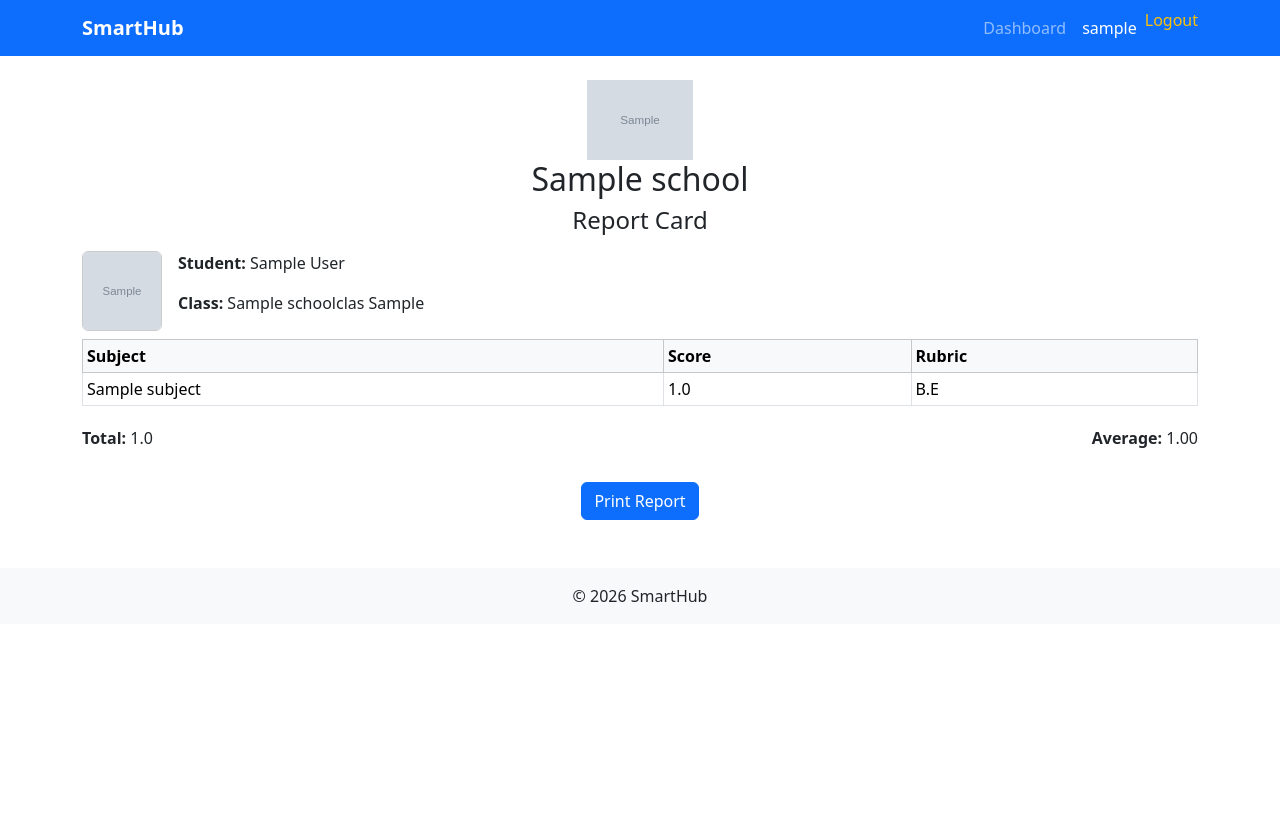
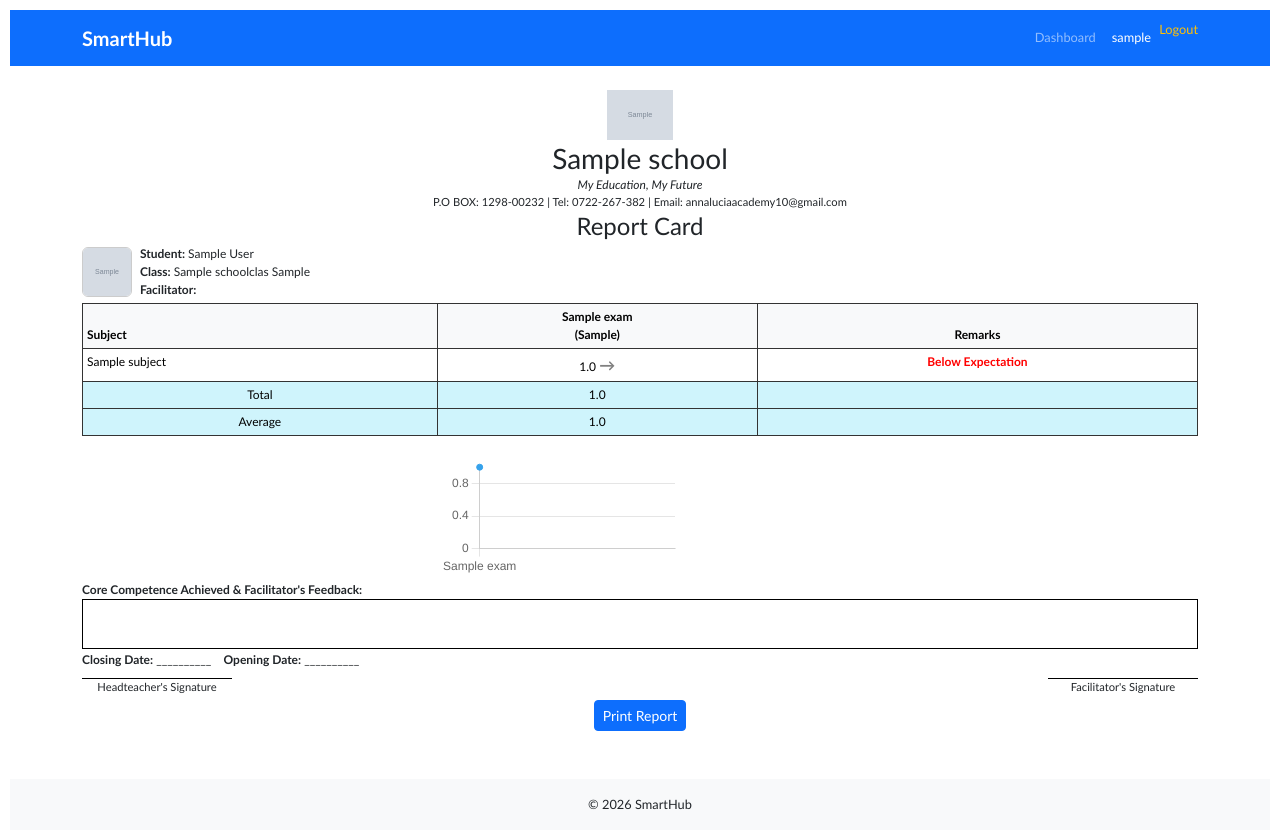
Before and after one commit to Smart-art30/SMARTHUB, a Django app: page /academics/reports/1/ in a window 1280 px wide. Before the commit the page ends 602 px from the top, so only its background shows below. Run offline with Django 5.2, Linux system fonts and the light colour scheme; a user stored in the database is signed in; tables that the repository leaves empty hold one stand-in row (values such as "Sample post"); grey boxes marked "Sample" are stand-in pictures.

Commit message:
Fix student report: facilitator name, trend arrows, remarks, and exam calculations

```diff
--- a/academics/templates/academics/student_report.html
+++ b/academics/templates/academics/student_report.html
@@ -2,109 +2,170 @@
 {% block content %}
 
 <style>
-    /* A4 print-friendly styles */
+body { font-family: "Calibri", "Verdana", Arial, sans-serif; margin: 0; padding: 10px; font-size: 0.8rem; }
+.student-photo { width: 50px; height: 50px; object-fit: cover; border: 1px solid #ccc; }
+
+.table-sm td, .table-sm th { padding: 0.25rem; font-size: 0.75rem; }
+.table-bordered th, .table-bordered td { border: 1px solid #333 !important; }
+
+.trend-up { color: green; font-weight: bold; font-size: 1rem; }
+.trend-down { color: red; font-weight: bold; font-size: 1rem; }
+.trend-same { color: gray; font-weight: bold; font-size: 1rem; }
+
+.remark-exceeding { color: green; font-weight: bold; text-align: left; }
+.remark-meeting { color: blue; font-weight: bold; text-align: left; }
+.remark-approaching { color: orange; font-weight: bold; text-align: left; }
+.remark-below { color: red; font-weight: bold; text-align: left; }
+
+.header, .footer { text-align: center; font-size: 0.75rem; }
+.school-logo { height: 50px; object-fit: contain; margin-bottom: 2px; }
+
+.sign-space { border-top: 1px solid #000; width: 150px; text-align: center; margin-top: 5px; font-size: 0.7rem; }
+.feedback-box { border: 1px solid #000; padding: 2px; height: 50px; font-size: 0.7rem; margin-bottom: 2px; }
+
+.chart-container { width: 100%; max-width: 400px; height: 120px; margin: 5px auto; }
+
 @media print {
-        body {
-            font-size: 10pt;
-        }
-        .container {
-            width: 100%;
-            padding: 0;
-            margin: 0;
-        }
-        table {
-            font-size: 9pt;
-        }
-        .table th, .table td {
-            padding: 0.25rem;
-        }
-        h2, h4 {
-            margin: 0.2rem 0;
-        }
-        .d-flex {
-            flex-wrap: wrap;
-        }
-        .no-print {
-            display: none;
-        }
-        img {
-            max-height: 80px;
-        }
-    }
-
-    /* Screen styles remain readable */
-    .student-photo {
-        width: 80px;
-        height: 80px;
-        object-fit: cover;
-        border: 1px solid #ccc;
+    @page { size: A4; margin: 10mm; }
+    body { font-size: 9pt; }
+    .no-print { display: none; }
+    .table-sm td, .table-sm th { padding: 0.2rem; font-size: 0.7rem; }
+    .chart-container { height: 100px; }
 }
 </style>
 
-<div class="text-center mb-3">
+<!-- Header -->
+<div class="header mb-1">
     {% if student.school.logo %}
-        <img src="{{ student.school.logo.url }}" alt="{{ student.school.name }}" style="height:80px; object-fit:contain;">
+        <img src="{{ student.school.logo.url }}" alt="{{ student.school.name }}" class="school-logo">
     {% endif %}
-    <h2>{{ student.school.name }}</h2>
-    <h4>Report Card</h4>
+    <h3 style="margin:0;">{{ student.school.name }}</h3>
+    <p style="margin:0;"><em>{{ student.school.motto|default:"My Education, My Future" }}</em></p>
+    <p style="margin:0; font-size:0.7rem;">P.O BOX: 1298-00232 | Tel: 0722-267-382 | Email: annaluciaacademy10@gmail.com</p>
+    <h4 style="margin:2px 0;">Report Card</h4>
 </div>
 
-<div class="d-flex align-items-center mb-2">
+<!-- Student Info -->
+<div class="d-flex align-items-center mb-1" style="font-size:0.75rem;">
     {% if student.photo %}
-        <img src="{{ student.photo.url }}" alt="{{ student.user.get_full_name }}" class="rounded me-3 student-photo">
+        <img src="{{ student.photo.url }}" alt="{{ student.user.get_full_name }}" class="rounded me-2 student-photo">
     {% else %}
-        <div class="rounded bg-secondary text-white d-flex justify-content-center align-items-center me-3 student-photo">
+        <div class="rounded bg-secondary text-white d-flex justify-content-center align-items-center me-2 student-photo" style="font-size:0.6rem;">
             No Photo
         </div>
     {% endif %}
     <div>
-        <p><strong>Student:</strong> {{ student.user.get_full_name }}</p>
-        <p><strong>Class:</strong> {{ student.student_class.name }}{% if student.student_class.stream %} {{ student.student_class.stream }}{% endif %}</p>
+        <p style="margin:0;"><strong>Student:</strong> {{ student.user.get_full_name }}</p>
+        <p style="margin:0;"><strong>Class:</strong> {{ student.student_class.name }} {{ student.student_class.stream|default:"" }}</p>
+        <p style="margin:0;"><strong>Facilitator:</strong> {{ facilitator }}</p>
     </div>
 </div>
 
-{% for exam_report in report_data %}
-<div class="mb-3">
-    <div class="table-responsive">
-        <table class="table table-bordered table-sm">
+<!-- Marks Table -->
+<div class="table-responsive mb-1">
+    <table class="table table-bordered table-sm text-center">
         <thead class="table-light">
             <tr>
-                    <th>Subject</th>
-                    <th>Score</th>
-                    <th>Rubric</th>
+                <th class="text-start">Subject</th>
+                {% for exam in exams %}
+                    <th>{{ exam.name }}<br>({{ exam.term }})</th>
+                {% endfor %}
+                <th>Remarks</th>
             </tr>
         </thead>
         <tbody>
-                {% for m in exam_report.marks %}
+            {% for row in report_rows_with_trends %}
             <tr>
-                    <td>{{ m.subject.name }}</td>
-                    <td>{{ m.score|default:0 }}</td>
+                <td class="text-start">{{ row.subject }}</td>
+                {% for mark in row.marks %}
                     <td>
-                        {% if m.score >= 80 %}
-                            E.E
-                        {% elif m.score >= 60 %}
-                            M.E
-                        {% elif m.score >= 40 %}
-                            A.E
+                        {{ mark.mark }}
+                        {% if mark.trend == 'up' %}
+                            <span class="trend-up">↑</span>
+                        {% elif mark.trend == 'down' %}
+                            <span class="trend-down">↓</span>
                         {% else %}
-                            B.E
+                            <span class="trend-same">→</span>
+                        {% endif %}
+                    </td>
+                {% endfor %}
+                <td>
+                    {% if row.remarks == 'Exceeding Expectation' %}
+                        <span class="remark-exceeding">{{ row.remarks }}</span>
+                    {% elif row.remarks == 'Meeting Expectation' %}
+                        <span class="remark-meeting">{{ row.remarks }}</span>
+                    {% elif row.remarks == 'Approaching Expectation' %}
+                        <span class="remark-approaching">{{ row.remarks }}</span>
+                    {% else %}
+                        <span class="remark-below">{{ row.remarks }}</span>
                     {% endif %}
                 </td>
             </tr>
             {% endfor %}
         </tbody>
+        <tfoot class="table-info">
+            <tr>
+                <td>Total</td>
+                {% for total in exam_totals %}<td>{{ total }}</td>{% endfor %}
+                <td></td>
+            </tr>
+            <tr>
+                <td>Average</td>
+                {% for avg in exam_averages %}<td>{{ avg }}</td>{% endfor %}
+                <td></td>
+            </tr>
+        </tfoot>
     </table>
 </div>
 
-    <div class="d-flex justify-content-between mt-1">
-        <p><strong>Total:</strong> {{ exam_report.total }}</p>
-        <p><strong>Average:</strong> {{ exam_report.average|floatformat:2 }}</p>
-    </div>
-</div>
-{% endfor %}
-
-<div class="text-center no-print">
-    <button onclick="window.print();" class="btn btn-primary">Print Report</button>
+<!-- Trend Graph -->
+<div class="chart-container mb-1">
+    <canvas id="totalTrendChart"></canvas>
 </div>
 
+<!-- Feedback Box -->
+<div style="font-size:0.75rem;">
+    <p style="margin:0;"><strong>Core Competence Achieved & Facilitator's Feedback:</strong></p>
+    <div class="feedback-box"></div>
+    <p style="margin:0;"><strong>Closing Date:</strong> __________ &nbsp;&nbsp; <strong>Opening Date:</strong> __________</p>
+</div>
+
+<!-- Signatures -->
+<div class="d-flex justify-content-between mt-1" style="font-size:0.75rem;">
+    <div class="text-center"><div class="sign-space">Headteacher's Signature</div></div>
+    <div class="text-center"><div class="sign-space">Facilitator's Signature</div></div>
+</div>
+
+<!-- Print Button -->
+<div class="text-center no-print mt-1">
+    <button onclick="window.print();" class="btn btn-primary btn-sm">Print Report</button>
+</div>
+
+<!-- Chart.js for total marks trend -->
+<script src="https://cdn.jsdelivr.net/npm/chart.js"></script>
+<script>
+const ctx = document.getElementById('totalTrendChart').getContext('2d');
+new Chart(ctx, {
+    type: 'line',
+    data: {
+        labels: [{% for exam in exams %}'{{ exam.name }}'{% if not forloop.last %}, {% endif %}{% endfor %}],
+        datasets: [{
+            label: 'Total Marks',
+            data: [{% for total in exam_totals %}{{ total }}{% if not forloop.last %}, {% endif %}{% endfor %}],
+            borderColor: 'rgba(54,162,235,1)',
+            backgroundColor: 'rgba(54,162,235,0.2)',
+            fill: true,
+            tension: 0.3,
+            pointRadius: 3,
+            pointBackgroundColor: 'rgba(54,162,235,1)',
+        }]
+    },
+    options: {
+        responsive: true,
+        plugins: { legend: { display: false } },
+        scales: { y: { beginAtZero: true } }
+    }
+});
+</script>
+
 {% endblock %}
--- a/academics/views.py
+++ b/academics/views.py
@@ -14,6 +14,8 @@ from schools.models import SchoolClass
 from teachers.models import TeacherClass
 from django.urls import reverse
 from django.http import Http404
+from django.db import transaction
+
 
 
 
@@ -239,91 +241,104 @@ def class_overview(request, class_id):
         'subjects': subjects
     })
 
-
-
+@login_required
+@role_required('teacher')
 def select_exam(request, class_id, subject_id):
+    """
+    View to select an exam for a given class and subject.
+    """
     school_class = get_object_or_404(SchoolClass, id=class_id)
     subject = get_object_or_404(Subject, id=subject_id)
 
-    exam_subject = ExamSubject.objects.filter(
+    # Fetch exams for this class that include this subject
+    exam_subjects = ExamSubject.objects.filter(
         school_class=school_class,
         subject=subject
-    ).first()
+    ).select_related('exam')
 
-    if not exam_subject:
+    if not exam_subjects.exists():
         return render(request, 'academics/no_exam.html', {
             'school_class': school_class,
             'subject': subject
         })
 
+    return render(request, 'academics/select_exam.html', {
+        'school_class': school_class,
+        'subject': subject,
+        'exam_subjects': exam_subjects
+    })
 
-    return redirect('academics:enter_marks', class_id=class_id, exam_id=exam_subject.exam.id)
 
 @login_required
 @role_required('teacher')
 def enter_marks(request, class_id, exam_id):
     """
     View for teachers to enter or update marks for students in a specific class and exam.
-    Parameters:
-        class_id: ID of the class
-        exam_id: ID of the exam
     """
-
-    teacher = request.user.teacher
-    teacher_school = teacher.school
-
+    teacher = request.user
     exam = get_object_or_404(
         Exam,
         id=exam_id,
         school_class__id=class_id,
-        school_class__school=teacher_school
+        school_class__school=teacher.teacher.school  # assumes teacher has .school
     )
 
     students = Student.objects.filter(
         student_class__id=class_id
     ).order_by('user__last_name', 'user__first_name')
 
-
+    # Get subjects for this exam and class
     subjects = Subject.objects.filter(
-        teachersubjectassignment__teacher=teacher,
-        teachersubjectassignment__school_class__id=class_id
+        examsubject__exam=exam,
+        examsubject__school_class=exam.school_class
     ).distinct()
 
-
+    # Fetch existing marks
     existing_marks = {}
     marks_qs = StudentMark.objects.filter(exam=exam)
     for m in marks_qs:
         existing_marks.setdefault(m.student_id, {})[m.subject_id] = m.marks
 
-
+    # Prepare student marks list with grade and totals
     for student in students:
         student.marks_list = []
         total = 0
         for subject in subjects:
-            mark = existing_marks.get(student.id, {}).get(subject.id, '')
-            student.marks_list.append({'subject': subject, 'mark': mark})
-            if mark != '':
-                total += float(mark)
+            mark_val = existing_marks.get(student.id, {}).get(subject.id, '')
+            grade = ''
+            if mark_val != '':
+                # Compute grade
+                temp_mark = StudentMark(student=student, exam=exam, subject=subject, marks=mark_val)
+                grade = temp_mark.grade()
+                total += float(mark_val)
+            student.marks_list.append({
+                'subject': subject,
+                'mark': mark_val,
+                'grade': grade
+            })
         student.total = total
-        student.average = total / len(subjects) if subjects else 0
+        student.average = round(total / len(subjects), 2) if subjects else 0
 
+    # Save/update marks on POST
     if request.method == 'POST':
-        for student in students:
-            for subject in subjects:
-                mark_value = request.POST.get(f'marks_{student.id}_{subject.id}', '').strip()
-                if mark_value:
-                    try:
-                        mark_float = float(mark_value)
-                    except ValueError:
-                        mark_float = 0
+        with transaction.atomic():
+            for student in students:
+                for subject in subjects:
+                    mark_value = request.POST.get(f'marks_{student.id}_{subject.id}', '').strip()
+                    if mark_value:
+                        try:
+                            mark_float = float(mark_value)
+                            # Clamp between 0 and exam.max_mark
+                            mark_float = max(0, min(mark_float, exam.max_mark))
+                        except ValueError:
+                            mark_float = 0
 
-
-                    StudentMark.objects.update_or_create(
-                        student=student,
-                        exam=exam,
-                        subject=subject,
-                        defaults={'marks': mark_float}
-                    )
+                        StudentMark.objects.update_or_create(
+                            student=student,
+                            exam=exam,
+                            subject=subject,
+                            defaults={'marks': mark_float}
+                        )
 
         messages.success(request, "Marks saved successfully.")
         return redirect('academics:class_overview', class_id=class_id)
@@ -336,52 +351,112 @@ def enter_marks(request, class_id, exam_id):
 
 
 
+from teachers.models import TeacherSubjectAssignment
+from teachers.models import TeacherSubjectAssignment
+from django.contrib.auth.decorators import login_required
+from django.shortcuts import get_object_or_404, render
+
 @login_required
 def student_report(request, student_id):
     student = get_object_or_404(Student, id=student_id)
 
-
+    # Get subjects for this student
     subjects = Subject.objects.filter(
         teachersubjectassignment__school_class=student.student_class
     ).distinct().order_by('name')
 
+    # Get all exams for this student's class
+    all_exams = list(Exam.objects.filter(school_class=student.student_class))
 
-    exams = Exam.objects.filter(
-        school_class=student.student_class
-    ).order_by('name')
+    # Force column order: Opener -> Mid-term -> End-term
+    exam_order = ['Opener', 'Mid-term', 'End-term']
+    exams = sorted(all_exams, key=lambda x: exam_order.index(x.term) if x.term in exam_order else 99)
 
-
-    marks_list = []
-    total = 0
+    report_rows_with_trends = []
+    exam_totals = [0] * len(exams)
+    exam_counts = [0] * len(exams)
 
     for subject in subjects:
+        marks_with_trends = []
+        total_marks = 0
+        count_marks = 0
 
-        marks_qs = StudentMark.objects.filter(
-            student=student,
-            subject=subject,
-            exam__in=exams
-        )
+        # Get marks for this subject in all exams
+        marks_list = []
+        for exam in exams:
+            mark_obj = StudentMark.objects.filter(student=student, subject=subject, exam=exam).first()
+            marks_list.append(mark_obj.marks if mark_obj else 0)
 
-        subject_total = sum([m.marks for m in marks_qs])
-        total += subject_total
+        # Calculate trend arrows (Opener → Mid-term → End-term)
+        for idx, mark in enumerate(marks_list):
+            if idx == 0:
+                trend = 'same'  # first exam, no trend
+            else:
+                prev_mark = marks_list[idx - 1]
+                if mark > prev_mark:
+                    trend = 'up'
+                elif mark < prev_mark:
+                    trend = 'down'
+                else:
+                    trend = 'same'
+            marks_with_trends.append({'mark': mark, 'trend': trend})
 
-        marks_list.append({
-            'subject': subject,
-            'score': subject_total
+            total_marks += mark
+            if mark != 0:
+                count_marks += 1
+
+            # Update exam totals
+            exam_totals[idx] += mark
+            if mark != 0:
+                exam_counts[idx] += 1
+
+        # Remarks based on average
+        avg_subject = total_marks / count_marks if count_marks else 0
+        if avg_subject >= 80:
+            remark = 'Exceeding Expectation'
+        elif avg_subject >= 60:
+            remark = 'Meeting Expectation'
+        elif avg_subject >= 40:
+            remark = 'Approaching Expectation'
+        else:
+            remark = 'Below Expectation'
+
+        report_rows_with_trends.append({
+            'subject': subject.name,
+            'marks': marks_with_trends,
+            'remarks': remark
         })
 
-    average = total / len(marks_list) if marks_list else 0
+    # Compute average per exam
+    exam_averages = []
+    for idx in range(len(exams)):
+        avg = round(exam_totals[idx] / exam_counts[idx], 2) if exam_counts[idx] else 0
+        exam_averages.append(avg)
 
-    report_data = [{
-        'marks': marks_list,
-        'total': total,
-        'average': average,
-    }]
+    # Get facilitator assigned to this class (via TeacherSubjectAssignment)
+    facilitator_assignment = TeacherSubjectAssignment.objects.filter(
+        school_class=student.student_class
+    ).first()
+    if facilitator_assignment:
+        teacher = facilitator_assignment.teacher
+        # Adjust field names according to your Teacher model
+        facilitator = f"{getattr(teacher, 'first_name', '')} {getattr(teacher, 'last_name', '')}".strip()
+    else:
+        facilitator = "N/A"
 
     return render(request, 'academics/student_report.html', {
         'student': student,
-        'report_data': report_data,
+        'exams': exams,
+        'report_rows_with_trends': report_rows_with_trends,
+        'exam_totals': exam_totals,
+        'exam_averages': exam_averages,
+        'facilitator': facilitator,
     })
+
+
+
+
+
 
 
 
```
Also changed, not shown: academics/templates/academics/select_exam.html (+37 -25 lines). Lines whose indentation alone changed are shown as unchanged.
